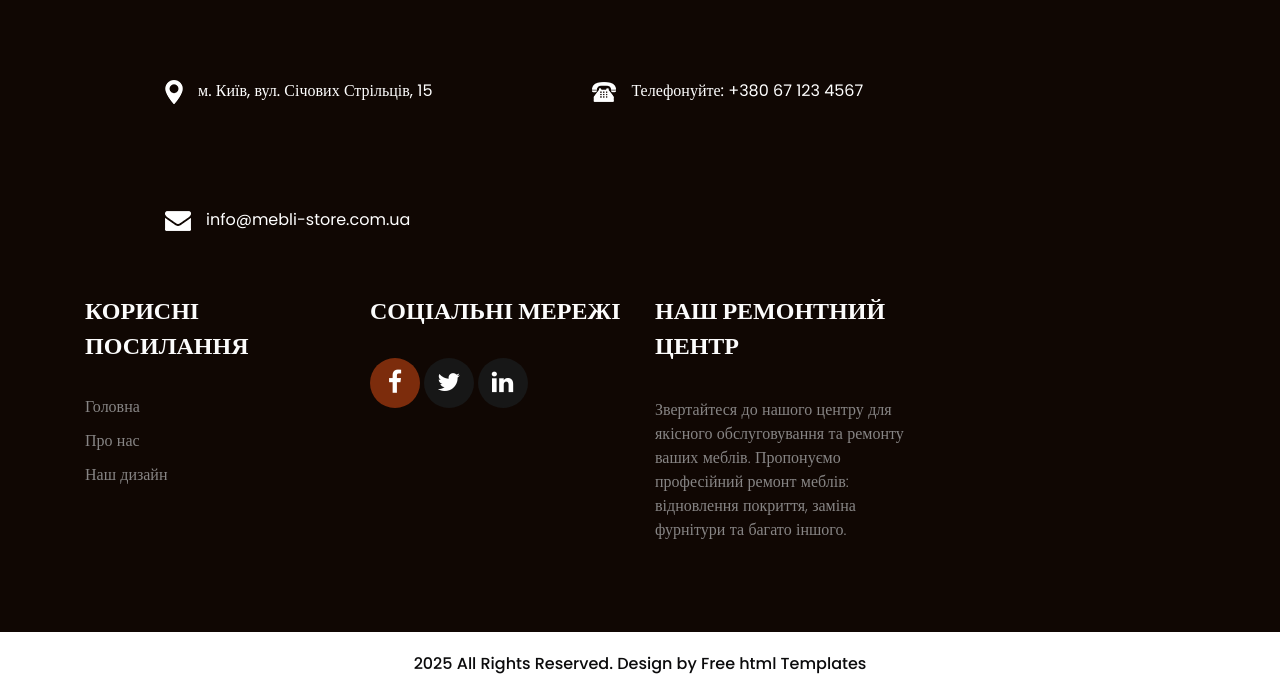
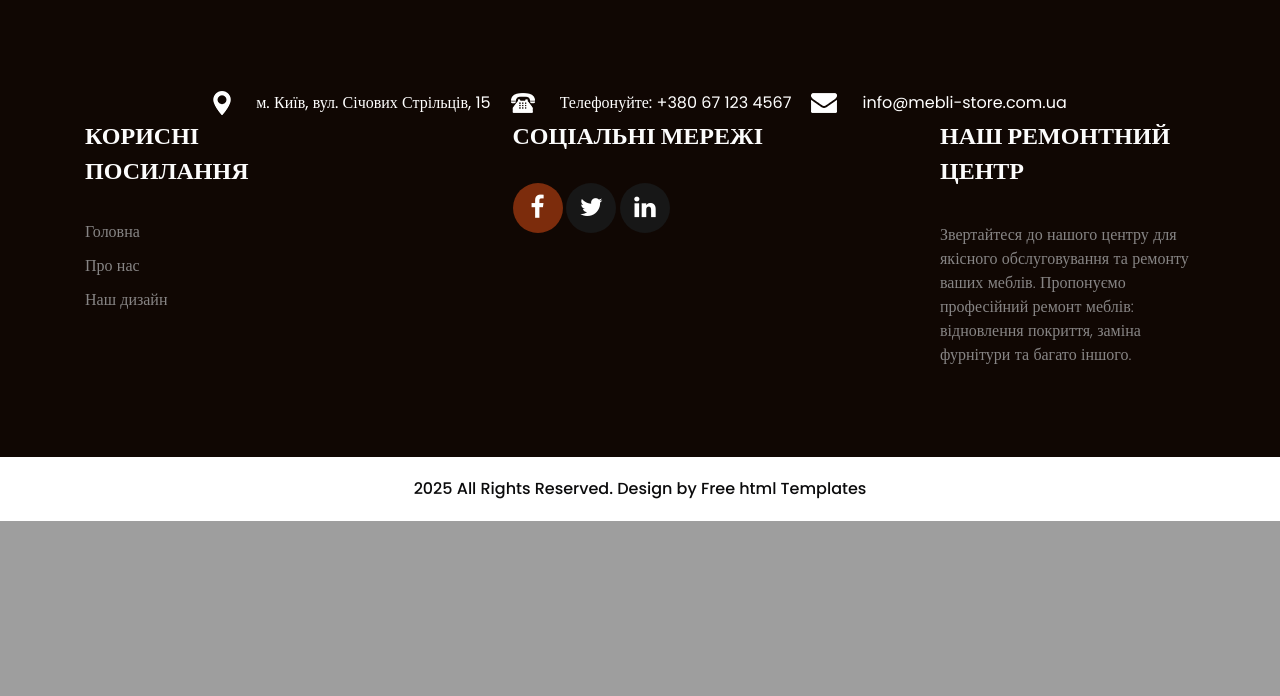
Before and after one commit to StanislavHromak/FurnitureStore, a Django app: page /catalog/ in a window 1280 px wide. Shown: the part 652-1348 px from the top of the page. After the commit the page ends 1173 px from the top, so only its background shows below. Run offline with Django 5.2, Linux system fonts and the light colour scheme; data that the repository does not hold is empty; some libraries are stand-ins or nearby versions.

Commit message:
update catalog

```diff
--- a/catalog/urls.py
+++ b/catalog/urls.py
@@ -6,6 +6,6 @@ app_name = 'catalog'
 urlpatterns = [
     path('', views.product_list, name='product_list'),
     path('category/<slug:category_slug>/', views.category_products, name='category_products'),
-    path('product/<int:product_id>/', views.product_detail, name='product_detail'),
-    path('featured/', views.featured_products, name='featured_products'),
+    path('product/<int:product_id>/', views.product_detail, name='product_detail'),  # Змінюємо на <int:product_id>
+    path('featured_products/', views.featured_products, name='featured_products'),
 ]
--- a/catalog/views.py
+++ b/catalog/views.py
@@ -1,13 +1,29 @@
 from django.shortcuts import render, get_object_or_404
-from .models import Category, Product
+from django.db.models import Q
+from .models import Product, Category
+
 
 def product_list(request):
     products = Product.objects.all()
     categories = Category.objects.all()
+
+    # Фільтрація за категорією
+    category_id = request.GET.get('category')
+    if category_id:
+        products = products.filter(category_id=category_id)
+
+    # Пошук за назвою
+    search_query = request.GET.get('search')
+    if search_query:
+        products = products.filter(Q(name__icontains=search_query))
+
     return render(request, 'catalog/product_list.html', {
         'products': products,
-        'categories': categories
+        'categories': categories,
+        'selected_category': category_id,
+        'search_query': search_query
     })
+
 
 def category_products(request, category_slug):
     category = get_object_or_404(Category, slug=category_slug)
@@ -19,14 +35,16 @@ def category_products(request, category_slug):
         'categories': categories
     })
 
-def product_detail(request, product_id):
-    product = get_object_or_404(Product, id=product_id)
+
+def product_detail(request, product_id):  # Змінюємо параметр на product_id
+    product = get_object_or_404(Product, id=product_id)  # Використовуємо id замість slug
     return render(request, 'catalog/product_detail.html', {
         'product': product
     })
 
+
 def featured_products(request):
-    products = Product.objects.filter(is_featured=True)[:6]  # Для design.html або index.html
+    products = Product.objects.filter(is_featured=True)[:6]
     return render(request, 'catalog/featured_products.html', {
         'products': products
     })
--- a/static/css/style.css
+++ b/static/css/style.css
@@ -791,15 +790,22 @@ input.email_text::placeholder {
 .footer_location_text ul {
     margin: 0px;
     padding: 0px;
-    display: inline-block;
+    display: flex;
+    justify-content: center;
+    align-items: center;
+    gap: 20px;
+    flex-wrap: wrap;
     text-align: center;
 }
 
 .footer_location_text li {
-    float: left;
+    float: none; /* Змінено з float: left, оскільки використовуємо flex */
+    display: flex;
+    align-items: center;
+    white-space: nowrap;
     font-size: 16px;
     color: #ffffff;
-    padding: 50px 80px;
+    padding: 0; /* Прибрано padding: 50px 80px, щоб усе вмістилося в один рядок */
 }
 
 .footer_location_text li a {
@@ -808,6 +814,10 @@ input.email_text::placeholder {
 
 .footer_location_text li a:hover {
     color: #7c2c0c;
+}
+
+.footer_location_text li img {
+    margin-right: 10px; /* Додано для відступу між іконкою та текстом */
 }
 
 .padding_left_10 {
@@ -966,9 +972,20 @@ a.facebookBtn.smGlobalBtn.active {
     color: #7c2c0c;
 }
 
+/* Додано для рівномірного розташування стовпчиків у footer */
+.footer_section .row {
+    display: flex;
+    justify-content: space-between;
+    align-items: flex-start;
+    gap: 20px;
+}
+
+.footer_section .col-lg-3 {
+    flex: 1;
+    min-width: 200px;
+}
 
 /* footer section end */
-
 
 /* copright section start */
 
--- a/templates/catalog/featured_products.html
+++ b/templates/catalog/featured_products.html
@@ -7,7 +7,7 @@
             <h1 class="design_taital">Рекомендовані товари</h1>
             <p class="design_text">Ознайомтеся з нашими найкращими пропозиціями</p>
             <div class="design_section_2">
-                <div class="row">
+                <div class="row g-3">
                     {% for product in products %}
                         <div class="col-md-4">
                             <div class="box_main">
--- a/templates/catalog/product_list.html
+++ b/templates/catalog/product_list.html
@@ -6,8 +6,28 @@
         <div class="container">
             <h1 class="design_taital">Наші меблі</h1>
             <p class="design_text">Ознайомтеся з нашим асортиментом меблів</p>
+
+            <!-- Фільтрація -->
+            <div class="filter-section mb-4">
+                <form method="get" class="row g-3">
+                    <div class="col-auto">
+                        <select name="category" class="form-control" onchange="this.form.submit()">
+                            <option value="">Всі категорії</option>
+                            {% for cat in categories %}
+                                <option value="{{ cat.id }}" {% if selected_category|add:"0" == cat.id|stringformat:"s" %}selected{% endif %}>
+                                    {{ cat.name }}
+                                </option>
+                            {% endfor %}
+                        </select>
+                    </div>
+                    <div class="col-auto">
+                        <input type="text" name="search" class="form-control" value="{{ search_query|default:'' }}" placeholder="Пошук за назвою" onchange="this.form.submit()">
+                    </div>
+                </form>
+            </div>
+
             <div class="design_section_2">
-                <div class="row">
+                <div class="row g-3">
                     {% for product in products %}
                         <div class="col-md-4">
                             <div class="box_main">
```
Also changed, not shown: other parts of static/css/style.css (+43 -5 lines).
